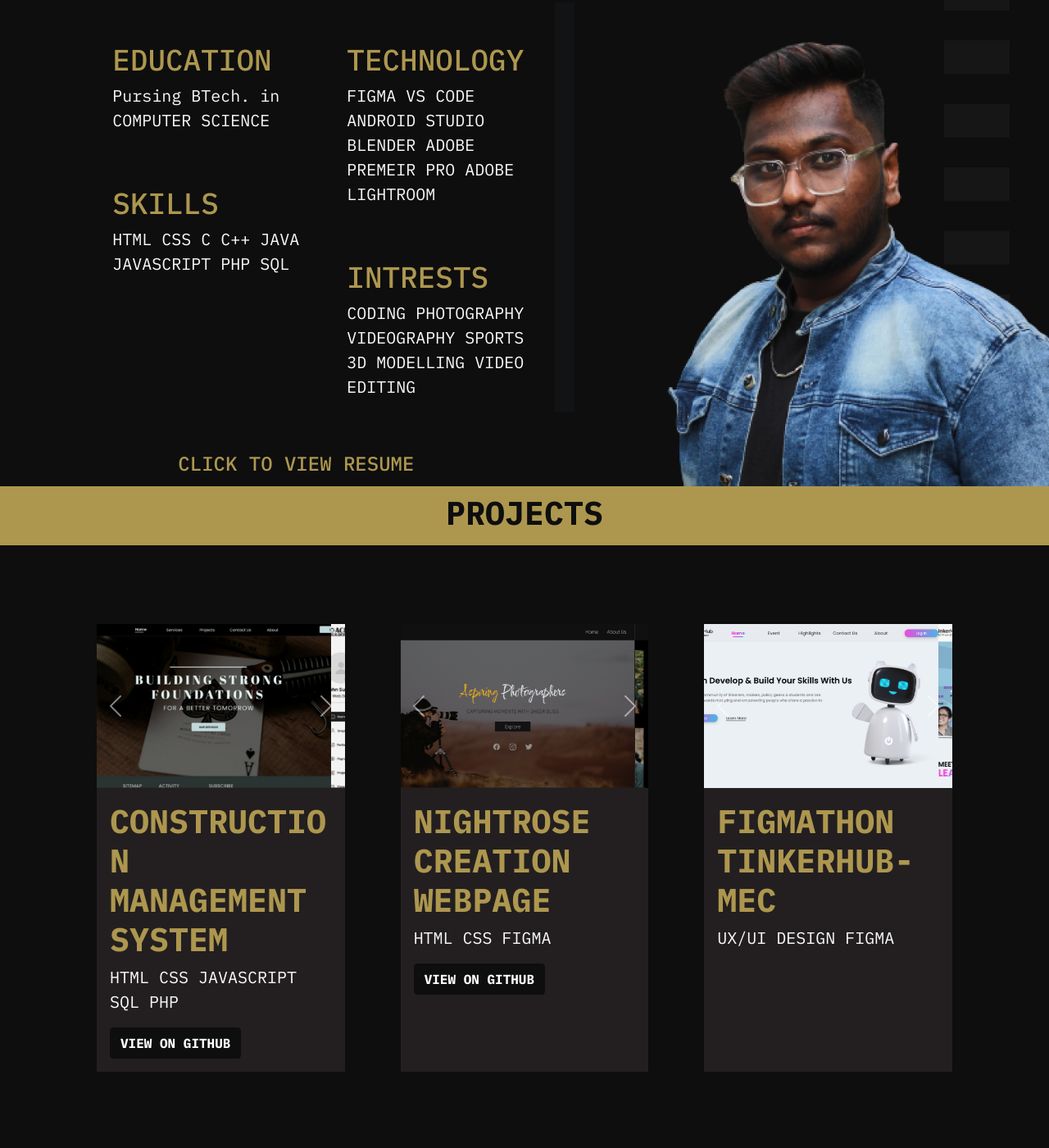
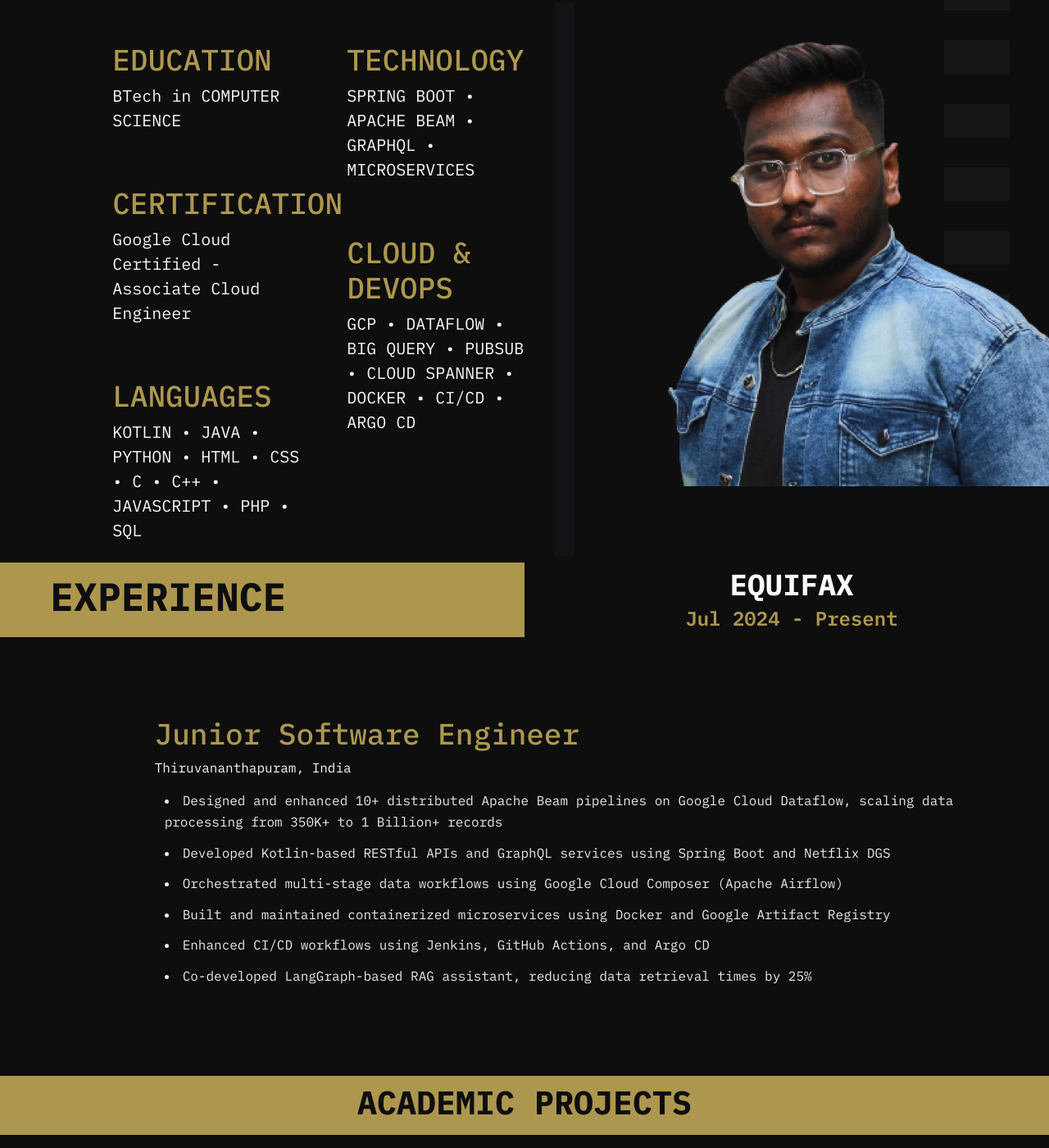
Before and after one commit to Johnappayi/portfolio, a plain HTML site: page index.html in a window 1280 px wide. Shown: the part 1120-2520 px from the top of the page at 82% size. Drawn offline with nearby package versions, Linux system fonts and the light colour scheme.

Commit message:
portfolio updated

```diff
--- a/css/mainStyle.css
+++ b/css/mainStyle.css
@@ -180,7 +180,38 @@ a{
   background: var(--light);
 }
 
+/* Experience Section Styling */
+#experience ul {
+  list-style-type: disc;
+  list-style-position: inside;
+}
+
+#experience li {
+  margin-bottom: 0.75rem;
+  line-height: 1.6;
+  color: var(--light);
+}
+
+#experience li:hover {
+  color: var(--secondary);
+  transition: color 0.3s ease;
+}
+
+#experience h4:hover {
+  color: var(--secondary);
+  transition: color 0.3s ease;
+}
+
+/* Section spacer used to add breathing room between sections */
+.section-spacer{
+  height: 80px;
+  width: 100%;
+}
+
 @media (max-width: 768px) {
+.section-spacer{
+  height: 40px;
+}
   .icon-link i {
     font-size: 24px;
   }
--- a/index.html
+++ b/index.html
@@ -69,6 +69,9 @@
             <a class="nav-link" href="#about"><h3>ABOUT</h3></a>
           </li>
           <li class="nav-item">
+            <a class="nav-link" href="#experience"><h3>EXPERIENCE</h3></a>
+          </li>
+          <li class="nav-item">
             <a class="nav-link" href="#project"><h3>PROJECTS</h3></a>
           </li>
           <li class="nav-item">
@@ -106,21 +109,18 @@
               </div>
               <div class="row">
                 <div class="hero-title-2 d-flex text-light align-items-end">
-                  <h3>DEVELOPER DESIGNER PHOTOGRAPHER</h3>
+                  <h3>ENGINEER DESIGNER PHOTOGRAPHER</h3>
                 </div>
               </div>
               <div class="row">
-                <p class="hero-body col-md-3 col-lg-5 text-light">
-                  My name is John Suresh. I’m a Software Developer, Designer & a
-                  Photographer by heart. I’m also a Tech enthusiast and above
-                  all a lifelong learner.
-                </p>
+                <p class="hero-body col-md-3 col-lg-8 text-light">
+                  Google Certified Cloud Engineer at Equifax specializing in distributed data processing and cloud-native systems. Proficient in Kotlin, Spring Boot, GCP, and Apache Beam to build scalable enterprise solutions. Passionate about photography and lifelong learning.                </p>
               </div>
             </div>
             <div class="row col-4 col-md-2 ms-md-0 ms-1 mt-2">
               <a
                 class="btn btn-outline-primary"
-                href="./resources/John%20Suresh%20Resume.pdf"
+                href="./resources/John%20Suresh%20Resume%202026.pdf"
                 download="John%20Resume"
                 >RESUME</a
               >
@@ -206,15 +206,23 @@
                         <h4>EDUCATION</h4>
                       </div>
                       <div class="row text-start ms-2 text-light">
-                        <p>Pursing BTech. in COMPUTER SCIENCE</p>
+                        <p>BTech in COMPUTER SCIENCE</p>
                       </div>
                     </div>
                     <div class="row">
                       <div class="row text-start mt-5 ms-2 text-primary">
-                        <h4>SKILLS</h4>
+                        <h4>CERTIFICATION</h4>
                       </div>
                       <div class="row text-start ms-2 text-light">
-                        <p>HTML CSS C C++ JAVA JAVASCRIPT PHP SQL</p>
+                        <p>Google Cloud Certified - Associate Cloud Engineer</p>
+                      </div>
+                    </div>
+                    <div class="row">
+                      <div class="row text-start mt-5 ms-2 text-primary">
+                        <h4>LANGUAGES</h4>
+                      </div>
+                      <div class="row text-start ms-2 text-light">
+                        <p>KOTLIN • JAVA • PYTHON • HTML • CSS • C • C++ • JAVASCRIPT • PHP • SQL</p>
                       </div>
                     </div>
                   </div>
@@ -224,36 +232,21 @@
                         <h4>TECHNOLOGY</h4>
                       </div>
                       <div class="row text-start ms-2 text-light">
-                        <p>
-                          FIGMA VS CODE ANDROID STUDIO BLENDER ADOBE PREMEIR PRO
-                          ADOBE LIGHTROOM
-                        </p>
+                        <p>SPRING BOOT • APACHE BEAM • GRAPHQL • MICROSERVICES</p>
                       </div>
                     </div>
                     <div class="row">
                       <div class="row text-start mt-5 ms-2 text-primary">
-                        <h4>INTRESTS</h4>
+                        <h4>CLOUD & DEVOPS</h4>
                       </div>
                       <div class="row text-start ms-2 text-light">
                         <p>
-                          CODING PHOTOGRAPHY VIDEOGRAPHY SPORTS 3D MODELLING
-                          VIDEO EDITING
+                          GCP • DATAFLOW • BIG QUERY • PUBSUB • CLOUD SPANNER • DOCKER • CI/CD • ARGO CD
                         </p>
                       </div>
                     </div>
                   </div>
                   <div class="col-md-1 d-none d-md-block vr"></div>
-                </div>
-                <div
-                  class="row text-center align-bottom text-primary mt-5 click-resume"
-                >
-                  <a
-                    href="./resources/John Suresh Resume.pdf"
-                    download="John%20Resume"
-                    class="text-decoration-none"
-                  >
-                    <h3>CLICK TO VIEW RESUME</h3>
-                  </a>
                 </div>
               </div>
               <div class="pt-5 d-none d-md-block col-md-5">
@@ -268,12 +261,66 @@
           </div>
         </div>
       </section>
+      <section id="experience">
+        <div class="container-fluid" style="padding: 0; background-color: #0e0e0e">
+          <div class="row mt-2">
+            <div class="col-md-4 d-none d-md-block bg-primary text-dark">
+              <div
+                class="d-flex align-items-center justify-content-center"
+                style="height: 100%"
+              >
+                <h2>EXPERIENCE</h2>
+              </div>
+            </div>
+            <div class="col-md-2 d-none d-md-block bg-primary"></div>
+            <div class="col-12 col-md-6 text-light">
+              <div
+                class="row mt-5 mt-md-0 d-flex justify-content-center align-items-center"
+                style="font-weight: 700; font-size: 36px"
+              >
+                EQUIFAX
+              </div>
+              <div class="row">
+                <div class="col-12 text-center text-primary">
+                  <h6>Jul 2024 - Present</h6>
+                </div>
+              </div>
+            </div>
+          </div>
+          <div class="row mt-md-5">
+            <div class="column pt-5 col-md-10 mx-auto">
+              <div class="row ms-3 ms-md-5">
+                <div class="col-12">
+                  <div class="row text-start ms-2 text-primary">
+                    <h4>Junior Software Engineer</h4>
+                  </div>
+                  <div class="row text-start ms-2 text-light">
+                    <p style="font-size: 16px; margin-bottom: 1rem;">Thiruvananthapuram, India</p>
+                  </div>
+                  <div class="row text-start ms-2 text-light">
+                    <ul style="font-size: 16px; padding-left: 1.5rem;">
+                      <li>Designed and enhanced 10+ distributed Apache Beam pipelines on Google Cloud Dataflow, scaling data processing from 350K+ to 1 Billion+ records</li>
+                      <li>Developed Kotlin-based RESTful APIs and GraphQL services using Spring Boot and Netflix DGS</li>
+                      <li>Orchestrated multi-stage data workflows using Google Cloud Composer (Apache Airflow)</li>
+                      <li>Built and maintained containerized microservices using Docker and Google Artifact Registry</li>
+                      <li>Enhanced CI/CD workflows using Jenkins, GitHub Actions, and Argo CD</li>
+                      <li>Co-developed LangGraph-based RAG assistant, reducing data retrieval times by 25%</li>
+                    </ul>
+                  </div>
+                </div>
+              </div>
+            </div>
+          </div>
+        </div>
+      </section>
+      <!-- Spacer between Experience and Projects -->
+      <div class="section-spacer" aria-hidden="true"></div>
       <section id="project">
         <div
           class="col-12 mt-5 mt-md-0 py-2 text-center text-dark"
           style="background-color: var(--primary)"
         >
-          <h5>PROJECTS</h5>
+          <h5>ACADEMIC PROJECTS</h5>
         </div>
         <div class="container pt-5 px-5 d-lg-flex flex-row justify-content-between">
           <div
```
Also changed, not shown: 2 other files.
